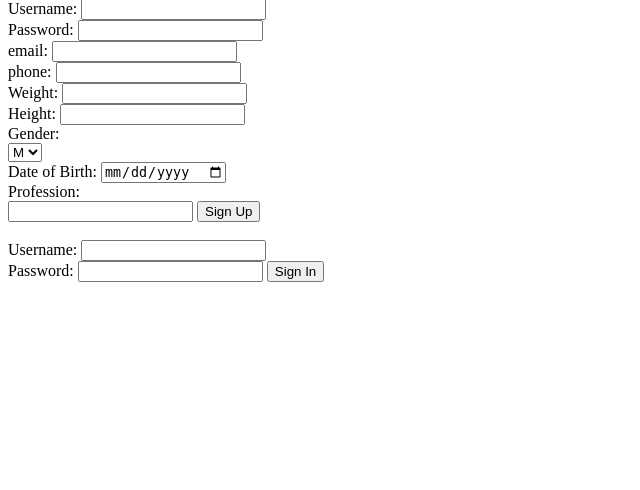
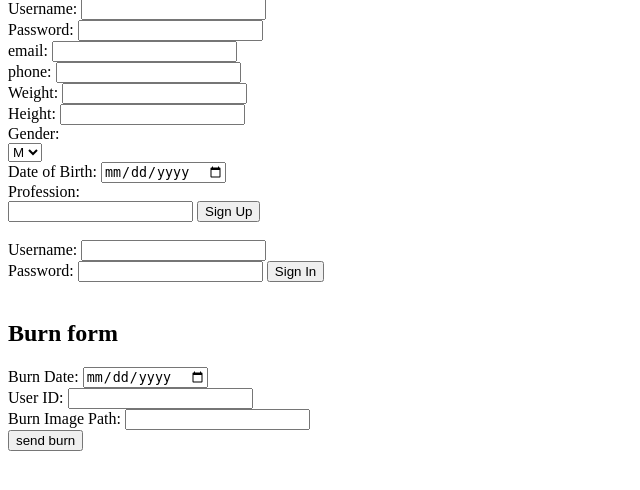
Before and after one commit to SaraElwatany/Hilal-A-Skin-Burn-Severity-Assessment-Mobile-Application-Deployed-Version, a Flask app: page / in a window 1280 px wide. Shown: the part 115-605 px from the top of the page, without its empty margins (0-640 px from the left). Run offline with Flask 3, Linux system fonts and the light colour scheme.

Commit message:
burn_item init
added methods for inserting multiple burns for the same user, just make sure user exists before entering, user id required for entering as well.

```diff
--- a/Backend/Ahmed/Final_schema.sql
+++ b/Backend/Ahmed/Final_schema.sql
@@ -84,6 +84,7 @@ COLLATE = utf8mb4_0900_ai_ci;
 DROP TABLE IF EXISTS `ehr`.`burn` ;
 
 CREATE TABLE IF NOT EXISTS `ehr`.`burn` (
+  `burn_id` INT NOT NULL AUTO_INCREMENT,
   `fk_burn_user_id` INT NOT NULL,
   `burn_date` DATETIME NOT NULL,
   `burn_class_model` INT NULL,
@@ -91,6 +92,7 @@ CREATE TABLE IF NOT EXISTS `ehr`.`burn` (
   `dr_id` INT NULL,
   `burn_class_dr` INT NULL,
   `dr_reply` VARCHAR(500) NULL,
+  PRIMARY KEY (`burn_id`),
   UNIQUE INDEX `burn_img_path_UNIQUE` (`burn_img_path` ASC) VISIBLE,
   INDEX `id_idx` (`fk_burn_user_id` ASC) VISIBLE,
   CONSTRAINT `id`
--- a/Backend/Ahmed/app.py
+++ b/Backend/Ahmed/app.py
@@ -9,6 +9,7 @@ app.config['SQLALCHEMY_DATABASE_URI'] = URI
 db = base.db
 db.init_app(app)
 from models.user_class import User
+from models.burn_item import Burn
 
 # for web based testing only, COMMENT WHEN DONE
 @app.route('/')
@@ -16,12 +17,31 @@ def index():
     return render_template('index.html')
 
 
+# burn item route
+@app.route('/add_burn', methods=['GET', 'POST'])
+def burn_new():
+    if request.method == 'POST':
+        print('burn item received')
+        data = request.get_json()
+        # create new burn item and add to db
+        new_burn = Burn(
+            fk_burn_user_id = data['fk_burn_user_id'],
+            burn_date = data['burn_date'],
+            burn_img_path = data['burn_img_path']
+        )
+        db.session.add(new_burn)
+        db.session.commit()
+        print('burn id: ', new_burn.burn_id)
+        # return the burn id
+        return { 'message': 'New burn item created', 'id': new_burn.burn_id}
+    else: return "error: wrong method"
 
 
+# Signup route
 @app.route('/signup', methods=['GET', 'POST'])
 def signup():
     if request.method == 'POST':
-        print('request received')
+        print('signup request received')
         data = request.get_json()
 
         # print the conent of the JSON
@@ -44,7 +64,11 @@ def signup():
         db.session.add(new_user)
         db.session.commit()
         print('user id: ', new_user.id)
-        return {'message': 'New user created'}
+        # return the user id
+        return {
+            'message': 'New user created',
+            'username': new_user.username,
+            'id': new_user.id}
     else: return "error: wrong method"
 
 
@@ -63,57 +87,3 @@ def login():
 
 if __name__ == "__main__":
     app.run()
-
-
-
-# from flask import Flask
-# from flask import render_template
-# from flask_sqlalchemy import SQLAlchemy
-# from my_tokens import SECRET_KEY, SQLALCHEMY_DATABASE_URI as URI
-
-# # This part is validation for the web app
-# from flask_wtf import FlaskForm
-# from wtforms import StringField, SubmitField
-# from wtforms.validators import DataRequired
-# from flask import flash
-
-
-# @app.route('/signin', methods=['GET', 'POST'])
-# def signin():
-#     username = None
-#     form = UserForm()
-
-#     if form.validate_on_submit():
-#         username = form.username.data
-#         form.username.data = ''
-#         flash('!!!!!!Your username is {}'.format(username))
-
-#     return render_template('signin.html'
-#                            , username=username
-#                            , form=form)
-
-# class UserForm(FlaskForm):
-#     username = StringField(label='Enter username', validators=[DataRequired()])
-#     email = StringField(label='Enter email', validators=[DataRequired()])
-#     submit = SubmitField('Submit')
-
-
-
-# app = Flask(__name__)
-
-# # mysql URI
-# app.config['SQLALCHEMY_DATABASE_URI'] = URI
-# app.config['SECRET_KEY'] = SECRET_KEY
-# db = SQLAlchemy(app)
-
-
-
-
-
-# @app.route('/')
-# def index():
-#     return render_template('index.html')
-
-
-# if __name__ == "__main__":
-#     app.run()
--- a/Backend/Ahmed/models/burn_item.py
+++ b/Backend/Ahmed/models/burn_item.py
@@ -3,6 +3,7 @@ from base import db
 
 
 class Burn(db.Model):
+    burn_id = db.Column(db.Integer, primary_key=True, autoincrement=True)
     fk_burn_user_id = db.Column(db.Integer, autoincrement=True)
     burn_date = db.Column(db.Date, nullable=False , default=None)
     burn_class_model = db.Column(db.Integer, nullable= True)
--- a/Backend/Ahmed/static/js/main.js
+++ b/Backend/Ahmed/static/js/main.js
@@ -1,101 +1,83 @@
 // add action lister to the sign up form
 
 // Assuming you have a form with the id 'myForm'
-let form = document.getElementById('signup-form');
+let form = document.getElementById("signup-form");
 
-form.addEventListener('submit', function(event) {
+form.addEventListener("submit", function (event) {
   event.preventDefault();
 
   let formData = new FormData(form);
   let jsonObject = {};
 
-    for (const [key, value]  of formData.entries()) {
+  for (const [key, value] of formData.entries()) {
     jsonObject[key] = value;
   }
   console.log(jsonObject);
 
-    fetch('/signup', {
-        method: 'POST',
+  fetch("/signup", {
+    method: "POST",
     headers: {
-            'Content-Type': 'application/json',
+      "Content-Type": "application/json",
     },
     body: JSON.stringify(jsonObject),
   })
-    .then(response => response.json())
-    .then(data => console.log(data))
+    .then((response) => response.json())
+    .then((data) => console.log(data))
     .catch((error) => {
-        console.error('Error:', error);
+      console.error("Error:", error);
     });
 });
 
-
-
-
-// document.getElementById('signup-form').addEventListener('submit', function(event) {
-//   // event.preventDefault();
-//   console.log('submit button pressed');
-//   // getting the data from the form (username, passwor, email, gender, height, weight, age, profession)
-//   let username = document.getElementById('username').value;
-//   let password = document.getElementById('password').value;
-//   let email = document.getElementById('email').value;
-//   let gender = document.getElementById('gender').value;
-//   let height = document.getElementById('height').value;
-//   let weight = document.getElementById('weight').value;
-//   let age = document.getElementById('age').value;
-//   let dob = document.getElementById('dob').value;
-//   let profession = document.getElementById('profession').value;
-//   let phone = document.getElementById('phone').value;
-
-//   console.log('username: ', username);
-//   console.log('password: ', password);
-//   console.log('email: ', email);
-
-//   fetch('/signup', {
-//       method: 'POST',
-//       headers: {
-//           'Content-Type': 'application/json',
-//       },
-//       body: JSON.stringify({
-//         'username': username,
-//         'password': password,
-//         'email': email,
-//         'height' : height,
-//         'weight' : weight,
-//         'gender' : gender,
-//         'age' : age,
-//         'dob' : dob,
-//         'profession' : profession,
-//         'phone' : phone
-//         }),
-//   })
-//   .then(response => response.json())
-//   .then(data => console.log(data))
-//   .catch((error) => {
-//       console.error('Error:', error);
-//   });
-// });
-
-
-
-
-document.getElementById('signin-form').addEventListener('submit', function(event) {
+document
+  .getElementById("signin-form")
+  .addEventListener("submit", function (event) {
     event.preventDefault();
 
-  let username = document.getElementById('signin-username').value;
-  let password = document.getElementById('signin-password').value;
+    let username = document.getElementById("signin-username").value;
+    let password = document.getElementById("signin-password").value;
 
-  fetch('/login', {
-      method: 'POST',
+    fetch("/login", {
+      method: "POST",
       headers: {
-          'Content-Type': 'application/json',
+        "Content-Type": "application/json",
       },
       body: JSON.stringify({
-        'username': username,
-        'password': password}),
+        username: username,
+        password: password,
+      }),
     })
-  .then(response => response.json())
-  .then(data => console.log(data))
+      .then((response) => response.json())
+      .then((data) => console.log(data))
       .catch((error) => {
-      console.error('Error:', error);
+        console.error("Error:", error);
       });
   });
+
+// for sending burn item from burn-form
+document
+  .getElementById("burn-form")
+  .addEventListener("submit", function (event) {
+    event.preventDefault();
+
+    // add burn details here
+    let fk_burn_user_id = document.getElementById("burn-user-id").value;
+    let burn_img_path = document.getElementById("burn-image-path").value;
+    let burn_date = document.getElementById("burn-date").value;
+
+    fetch("/add_burn", {
+      method: "POST",
+      headers: {
+        "Content-Type": "application/json",
+      },
+      body: JSON.stringify({
+        fk_burn_user_id: fk_burn_user_id,
+        burn_img_path: burn_img_path,
+        burn_date: burn_date,
+      }),
+    })
+      .then((response) => response.json())
+      .then((data) => console.log(data))
+      .catch((error) => {
+        console.error("Error:", error);
+      });
+  });
--- a/Backend/Ahmed/templates/index.html
+++ b/Backend/Ahmed/templates/index.html
@@ -1,78 +1,93 @@
 <!DOCTYPE html>
 <html lang="en">
   <head>
-    <meta charset="UTF-8">
-    <meta name="viewport" content="width=device-width, initial-scale=1.0">
-
+    <meta charset="UTF-8" />
+    <meta name="viewport" content="width=device-width, initial-scale=1.0" />
   </head>
-
 
   <body>
     <h1>Test application</h1>
     <p>description</p>
 
     <!-- Sign Up Form -->
-    <form id="signup-form"
-        method="post">
+    <form id="signup-form" method="post">
       <label for="username">Username:</label>
-        <input type="text" id="username" name="username" required>
-        <br>
+      <input type="text" id="username" name="username" required />
+      <br />
       <label for="password">Password:</label>
-        <input type="password" id="password" name="password" required>
-        <br>
+      <input type="password" id="password" name="password" required />
+      <br />
 
       <label for="email">email:</label>
-        <input type="text" id="email" name="email" required>
-        <br>
+      <input type="text" id="email" name="email" required />
+      <br />
 
       <label for="phone">phone:</label>
-        <input type="text" id="phone" name="phone" required>
-        <br>
+      <input type="text" id="phone" name="phone" required />
+      <br />
 
       <label for="weight">Weight:</label>
-        <input type="number" id="weight" name="weight" required>
-        <br>
+      <input type="number" id="weight" name="weight" required />
+      <br />
 
       <label for="height">Height:</label>
-        <input type="number" id="height" name="height" required>
-        <br>
+      <input type="number" id="height" name="height" required />
+      <br />
 
       <label for="gender">Gender:</label>
-        <br>
+      <br />
       <select id="gender" name="gender" required>
         <option value="M">M</option>
         <option value="F">F</option>
       </select>
-        <br>
+      <br />
 
       <label for="dob">Date of Birth:</label>
-        <input type="date" id="dob" name="dob" required>
-        <br>
-
-
-
+      <input type="date" id="dob" name="dob" required />
+      <br />
 
       <label for="profession">Profession:</label>
-        <br>
+      <br />
 
-        <input type="text" id="profession" name="profession" required>
+      <input type="text" id="profession" name="profession" required />
 
-        <button type="submit"
-            formmethod="post">Sign Up</button>
+      <button type="submit" formmethod="post">Sign Up</button>
     </form>
-    <br>
-
+    <br />
 
     <!-- Sign In Form -->
     <form id="signin-form">
       <label for="signin-username">Username:</label>
-        <input type="text" id="signin-username" name="signin-username" required>
-        <br>
+      <input type="text" id="signin-username" name="signin-username" required />
+      <br />
 
       <label for="signin-password">Password:</label>
-        <input type="password" id="signin-password" name="signin-password" required>
+      <input
+        type="password"
+        id="signin-password"
+        name="signin-password"
+        required
+      />
 
       <button type="submit">Sign In</button>
+    </form>
+
+    <br />
+    <h2>Burn form</h2>
+    <!-- upload burn details: user id, burn date,  -->
+    <form id="burn-form">
+      <label for="burn-date">Burn Date:</label>
+      <input type="date" id="burn-date" name="burn-date" required />
+      <br />
+      <!-- user id for the burn -->
+      <label for="burn-user-id">User ID:</label>
+      <input type="number" id="burn-user-id" name="burn-user-id" required />
+      <br />
+      <!-- burn image path -->
+      <label for="burn-image-path">Burn Image Path:</label>
+      <input type="text" id="burn-image-path" name="burn-image-path" required />
+      <br />
+      <button type="submit">send burn</button>
     </form>
   </body>
 
--- a/Backend/Ahmed/templates/signin.html
+++ b/Backend/Ahmed/templates/signin.html
@@ -1,4 +1,4 @@
-{%extends 'index.html'%}
+<!-- {%extends 'index.html'%}
 
 {%block content%}
 
@@ -21,4 +21,4 @@
         <h2>Hello, {{username}}</h2>
     {%endif%}
 
-{%endblock%}
+{%endblock%} -->
```
Also changed, not shown: Backend/Ahmed/models/user_class.py (+3 -21 lines). Lines whose indentation alone changed are shown as unchanged.
